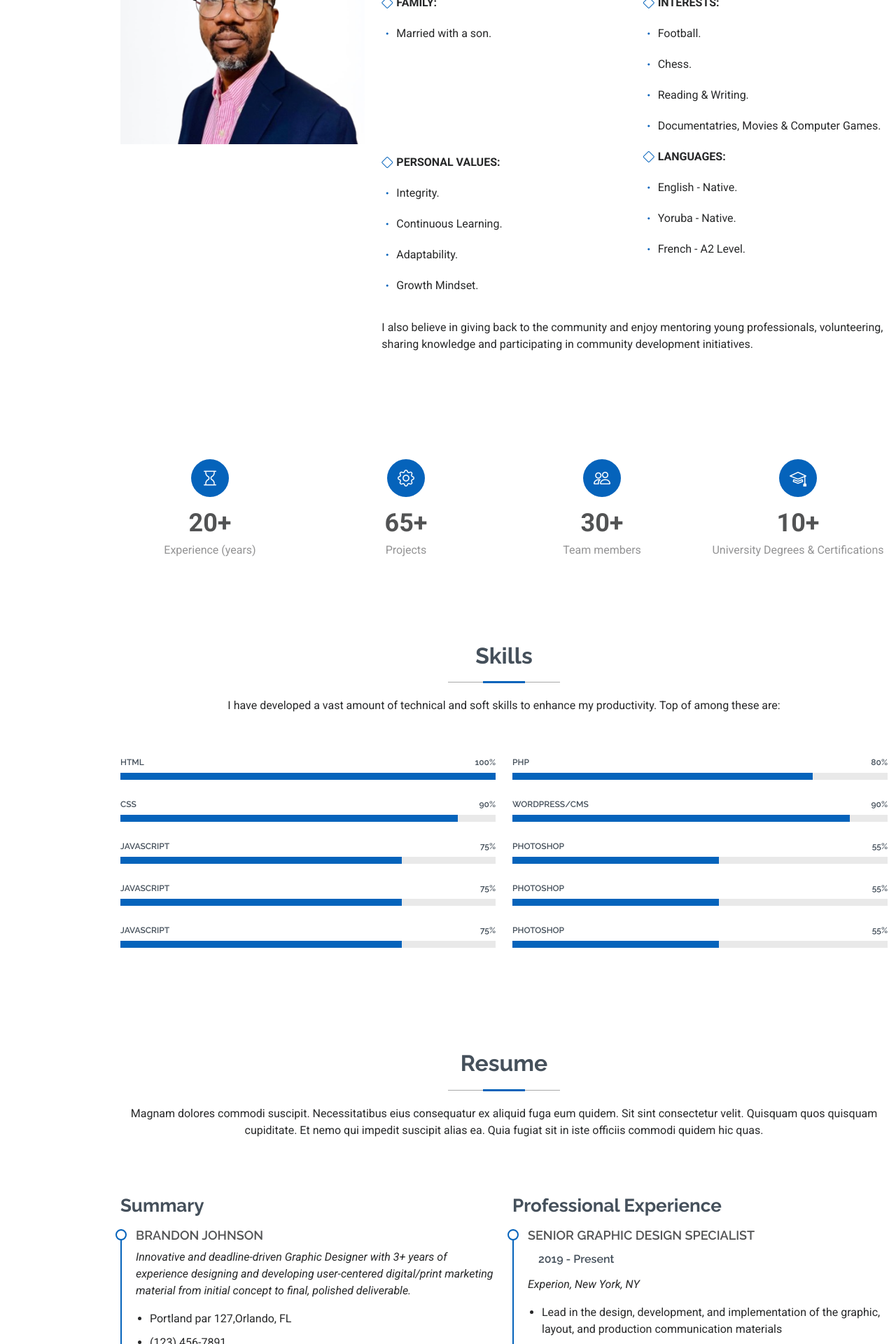
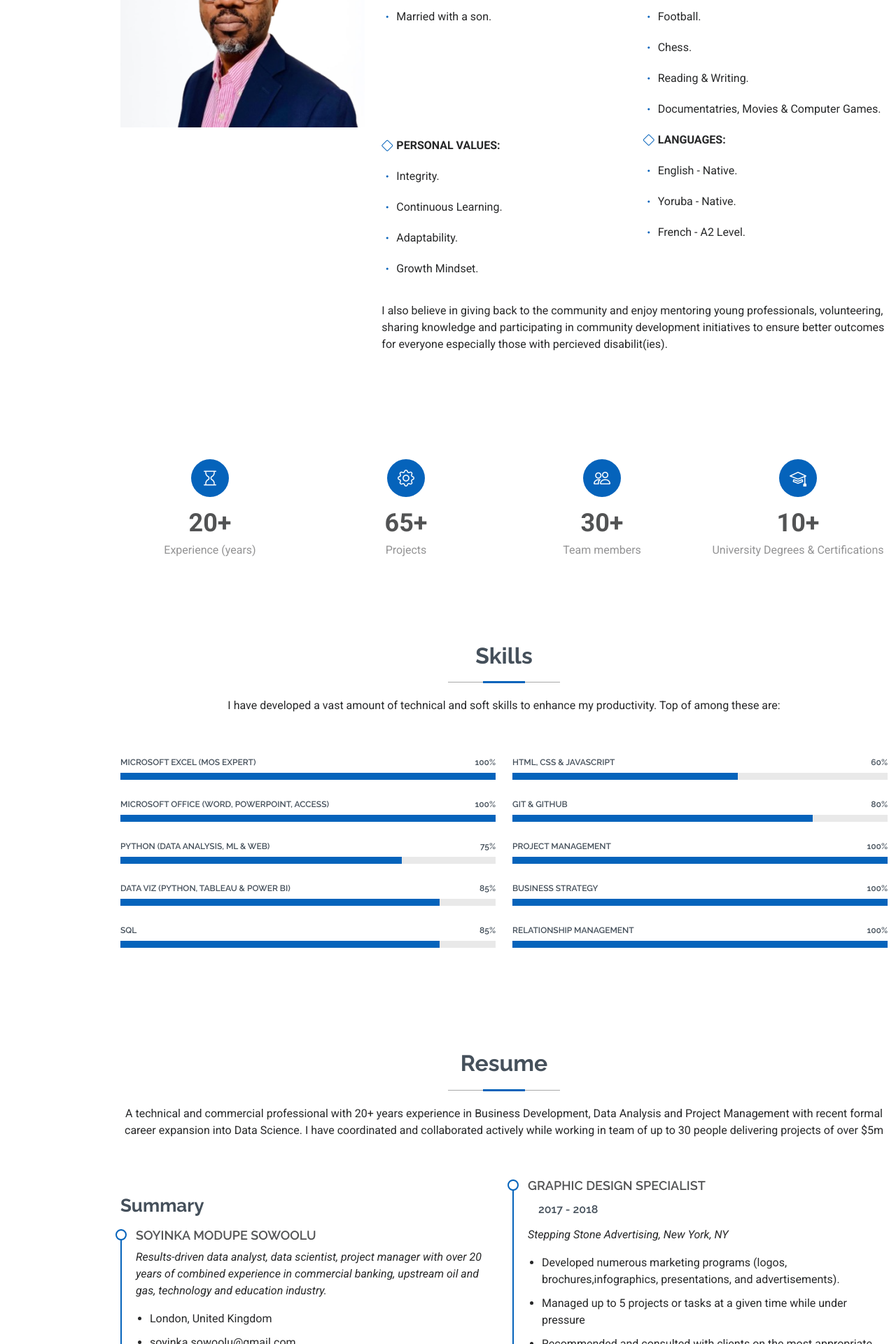
Before and after one commit to soyinkas1/Web-Profile, a Flask app: page / in a window 1280 px wide. Shown: the part 1320-3240 px from the top of the page at 70% size. Run offline with Flask 3, Linux system fonts and the light colour scheme; some libraries are stand-ins or nearby versions.

Commit message:
Resume Section Updated

```diff
--- a/templates/index.html
+++ b/templates/index.html
@@ -89,13 +89,13 @@
       <div class="container section-title" data-aos="fade-up">
         <h2>About</h2>
         <h4>My Brief Biography</h4>
-        <p>I was born in the ancient city of Ibadan, Nigeria. I had my initial education in Ibadan up until my first university degree. </p>
-        <p>I relocated to Lagos due to my acceptance into the highly competitive Management Trainee programme of defunct Gateway Bank. </p>
-        <p> After spending a good number of years in banking business analysis and development, my growth mindset and engineering background kicked in </p>
-        <p>and I expanded my career to Project Management and qualified as a PMI certified project manager in 2017. Having being exposed to the use of </p>
-        <p>computers just after leaving secondary school, I kept this passion alive learning and mastering various computer applications to varied </p>
-        <p>levels of proficiencies. Currently based in London, UK after formalising my data science and data analysis skills with an M.SC degree, </p>
-        <p>I continue to help solve real-life business challenges in a continuous learning environment</p>
+        <p>I was born in the ancient city of Ibadan, Nigeria. I had my initial education in Ibadan up until my first university degree.
+        I relocated to Lagos, Nigeria due to my acceptance into the highly competitive Management Trainee Programme of defunct Gateway  Plc.
+        After spending a good number of years in banking business analysis and development, my growth mindset and engineering background kicked in
+        and I expanded my career to Project Management and qualified as a PMI certified project manager in 2017. Having being exposed to the use of
+        computers just after leaving secondary school, I kept this passion alive learning and mastering various computer applications to varied
+        levels of proficiencies. Currently based in London, UK after formalising my data science and data analysis skills with an M.SC degree,
+        I continue to help solve real-life business challenges in a continuous learning environment</p>
       </div><!-- End Section Title -->
 
       <div class="container" data-aos="fade-up" data-aos-delay="100">
@@ -157,7 +157,9 @@
               </div>
             </div>
             <p class="py-3">
-             I also believe in giving back to the community and enjoy mentoring young professionals, volunteering, sharing knowledge and participating in community development initiatives.
+             I also believe in giving back to the community and enjoy mentoring young professionals,
+              volunteering, sharing knowledge and participating in community development initiatives to
+              ensure better outcomes for everyone especially those with percieved disabilit(ies).
             </p>
           </div>
         </div>
@@ -228,37 +230,37 @@
           <div class="col-lg-6">
 
             <div class="progress">
-              <span class="skill"><span>HTML</span> <i class="val">100%</i></span>
+              <span class="skill"><span>Microsoft Excel (MOS Expert)</span> <i class="val">100%</i></span>
               <div class="progress-bar-wrap">
                 <div class="progress-bar" role="progressbar" aria-valuenow="100" aria-valuemin="0" aria-valuemax="100"></div>
               </div>
             </div><!-- End Skills Item -->
 
             <div class="progress">
-              <span class="skill"><span>CSS</span> <i class="val">90%</i></span>
+              <span class="skill"><span>Microsoft Office (Word, PowerPoint, Access)</span> <i class="val">100%</i></span>
               <div class="progress-bar-wrap">
-                <div class="progress-bar" role="progressbar" aria-valuenow="90" aria-valuemin="0" aria-valuemax="100"></div>
+                <div class="progress-bar" role="progressbar" aria-valuenow="100" aria-valuemin="0" aria-valuemax="100"></div>
               </div>
             </div><!-- End Skills Item -->
 
             <div class="progress">
-              <span class="skill"><span>JavaScript</span> <i class="val">75%</i></span>
+              <span class="skill"><span>Python (data Analysis, ML & Web)</span> <i class="val">75%</i></span>
               <div class="progress-bar-wrap">
                 <div class="progress-bar" role="progressbar" aria-valuenow="75" aria-valuemin="0" aria-valuemax="100"></div>
               </div>
             </div><!-- End Skills Item -->
 
             <div class="progress">
-              <span class="skill"><span>JavaScript</span> <i class="val">75%</i></span>
+              <span class="skill"><span>Data Viz (Python, Tableau & Power BI)</span> <i class="val">85%</i></span>
               <div class="progress-bar-wrap">
-                <div class="progress-bar" role="progressbar" aria-valuenow="75" aria-valuemin="0" aria-valuemax="100"></div>
+                <div class="progress-bar" role="progressbar" aria-valuenow="85" aria-valuemin="0" aria-valuemax="100"></div>
               </div>
             </div><!-- End Skills Item -->
 
             <div class="progress">
-              <span class="skill"><span>JavaScript</span> <i class="val">75%</i></span>
+              <span class="skill"><span>SQL</span> <i class="val">85%</i></span>
               <div class="progress-bar-wrap">
-                <div class="progress-bar" role="progressbar" aria-valuenow="75" aria-valuemin="0" aria-valuemax="100"></div>
+                <div class="progress-bar" role="progressbar" aria-valuenow="85" aria-valuemin="0" aria-valuemax="100"></div>
               </div>
             </div><!-- End Skills Item -->
 
@@ -267,37 +269,37 @@
           <div class="col-lg-6">
 
             <div class="progress">
-              <span class="skill"><span>PHP</span> <i class="val">80%</i></span>
+              <span class="skill"><span>HTML, CSS & Javascript</span> <i class="val">60%</i></span>
+              <div class="progress-bar-wrap">
+                <div class="progress-bar" role="progressbar" aria-valuenow="60" aria-valuemin="0" aria-valuemax="100"></div>
+              </div>
+            </div><!-- End Skills Item -->
+
+            <div class="progress">
+              <span class="skill"><span>Git & Github</span> <i class="val">80%</i></span>
               <div class="progress-bar-wrap">
                 <div class="progress-bar" role="progressbar" aria-valuenow="80" aria-valuemin="0" aria-valuemax="100"></div>
               </div>
             </div><!-- End Skills Item -->
 
             <div class="progress">
-              <span class="skill"><span>WordPress/CMS</span> <i class="val">90%</i></span>
+              <span class="skill"><span>Project Management</span> <i class="val">100%</i></span>
               <div class="progress-bar-wrap">
-                <div class="progress-bar" role="progressbar" aria-valuenow="90" aria-valuemin="0" aria-valuemax="100"></div>
+                <div class="progress-bar" role="progressbar" aria-valuenow="100" aria-valuemin="0" aria-valuemax="100"></div>
               </div>
             </div><!-- End Skills Item -->
 
             <div class="progress">
-              <span class="skill"><span>Photoshop</span> <i class="val">55%</i></span>
+              <span class="skill"><span>Business Strategy</span> <i class="val">100%</i></span>
               <div class="progress-bar-wrap">
-                <div class="progress-bar" role="progressbar" aria-valuenow="55" aria-valuemin="0" aria-valuemax="100"></div>
+                <div class="progress-bar" role="progressbar" aria-valuenow="100" aria-valuemin="0" aria-valuemax="100"></div>
               </div>
             </div><!-- End Skills Item -->
 
             <div class="progress">
-              <span class="skill"><span>Photoshop</span> <i class="val">55%</i></span>
+              <span class="skill"><span>Relationship Management</span> <i class="val">100%</i></span>
               <div class="progress-bar-wrap">
-                <div class="progress-bar" role="progressbar" aria-valuenow="55" aria-valuemin="0" aria-valuemax="100"></div>
-              </div>
-            </div><!-- End Skills Item -->
-
-            <div class="progress">
-              <span class="skill"><span>Photoshop</span> <i class="val">55%</i></span>
-              <div class="progress-bar-wrap">
-                <div class="progress-bar" role="progressbar" aria-valuenow="55" aria-valuemin="0" aria-valuemax="100"></div>
+                <div class="progress-bar" role="progressbar" aria-valuenow="100" aria-valuemin="0" aria-valuemax="100"></div>
               </div>
             </div><!-- End Skills Item -->
 
@@ -315,7 +317,9 @@
       <!-- Section Title -->
       <div class="container section-title" data-aos="fade-up">
         <h2>Resume</h2>
-        <p>Magnam dolores commodi suscipit. Necessitatibus eius consequatur ex aliquid fuga eum quidem. Sit sint consectetur velit. Quisquam quos quisquam cupiditate. Et nemo qui impedit suscipit alias ea. Quia fugiat sit in iste officiis commodi quidem hic quas.</p>
+        <p>A technical and commercial professional with 20+ years experience in Business Development,
+          Data Analysis and Project Management with recent formal career expansion into Data Science.
+           I have coordinated and collaborated actively while working in team of up to 30 people delivering projects of over $5m</p>
       </div><!-- End Section Title -->
 
       <div class="container">
@@ -326,12 +330,11 @@
             <h3 class="resume-title">Summary</h3>
 
             <div class="resume-item pb-0">
-              <h4>Brandon Johnson</h4>
-              <p><em>Innovative and deadline-driven Graphic Designer with 3+ years of experience designing and developing user-centered digital/print marketing material from initial concept to final, polished deliverable.</em></p>
+              <h4>Soyinka Modupe Sowoolu</h4>
+              <p><em>Results-driven data analyst, data scientist, project manager with over 20 years of combined experience in commercial banking, upstream oil and gas, technology and education industry. </em></p>
               <ul>
-                <li>Portland par 127,Orlando, FL</li>
-                <li>(123) 456-7891</li>
-                <li>alice.barkley@example.com</li>
+                <li>London, United Kingdom</li>
+                <li>soyinka.sowoolu@gmail.com</li>
               </ul>
             </div><!-- Edn Resume Item -->
 
@@ -350,21 +353,92 @@
               <p>Quia nobis sequi est occaecati aut. Repudiandae et iusto quae reiciendis et quis Eius vel ratione eius unde vitae rerum voluptates asperiores voluptatem Earum molestiae consequatur neque etlon sader mart dila</p>
             </div><!-- Edn Resume Item -->
 
+            <h3 class="resume-title">Professional Experience</h3>
+
+
+            <div class="resume-item">
+              <h4>Graphic design specialist</h4>
+              <h5>2017 - 2018</h5>
+              <p><em>Stepping Stone Advertising, New York, NY</em></p>
+              <ul>
+                <li>Developed numerous marketing programs (logos, brochures,infographics, presentations, and advertisements).</li>
+                <li>Managed up to 5 projects or tasks at a given time while under pressure</li>
+                <li>Recommended and consulted with clients on the most appropriate graphic design</li>
+                <li>Created 4+ design presentations and proposals a month for clients and account managers</li>
+              </ul>
+            </div><!-- Edn Resume Item -->
+
+            <div class="resume-item">
+              <h4>Graphic design specialist</h4>
+              <h5>2017 - 2018</h5>
+              <p><em>Stepping Stone Advertising, New York, NY</em></p>
+              <ul>
+                <li>Developed numerous marketing programs (logos, brochures,infographics, presentations, and advertisements).</li>
+                <li>Managed up to 5 projects or tasks at a given time while under pressure</li>
+                <li>Recommended and consulted with clients on the most appropriate graphic design</li>
+                <li>Created 4+ design presentations and proposals a month for clients and account managers</li>
+              </ul>
+            </div><!-- Edn Resume Item -->
+
+            <div class="resume-item">
+              <h4>Graphic design specialist</h4>
+              <h5>2017 - 2018</h5>
+              <p><em>Stepping Stone Advertising, New York, NY</em></p>
+              <ul>
+                <li>Developed numerous marketing programs (logos, brochures,infographics, presentations, and advertisements).</li>
+                <li>Managed up to 5 projects or tasks at a given time while under pressure</li>
+                <li>Recommended and consulted with clients on the most appropriate graphic design</li>
+                <li>Created 4+ design presentations and proposals a month for clients and account managers</li>
+              </ul>
+            </div><!-- Edn Resume Item -->
+
+
+
           </div>
 
           <div class="col-lg-6" data-aos="fade-up" data-aos-delay="200">
-            <h3 class="resume-title">Professional Experience</h3>
+
+
+
+
             <div class="resume-item">
-              <h4>Senior graphic design specialist</h4>
-              <h5>2019 - Present</h5>
-              <p><em>Experion, New York, NY </em></p>
+              <h4>Graphic design specialist</h4>
+              <h5>2017 - 2018</h5>
+              <p><em>Stepping Stone Advertising, New York, NY</em></p>
               <ul>
-                <li>Lead in the design, development, and implementation of the graphic, layout, and production communication materials</li>
-                <li>Delegate tasks to the 7 members of the design team and provide counsel on all aspects of the project. </li>
-                <li>Supervise the assessment of all graphic materials in order to ensure quality and accuracy of the design</li>
-                <li>Oversee the efficient use of production project budgets ranging from $2,000 - $25,000</li>
+                <li>Developed numerous marketing programs (logos, brochures,infographics, presentations, and advertisements).</li>
+                <li>Managed up to 5 projects or tasks at a given time while under pressure</li>
+                <li>Recommended and consulted with clients on the most appropriate graphic design</li>
+                <li>Created 4+ design presentations and proposals a month for clients and account managers</li>
               </ul>
             </div><!-- Edn Resume Item -->
+
+            <div class="resume-item">
+              <h4>Graphic design specialist</h4>
+              <h5>2017 - 2018</h5>
+              <p><em>Stepping Stone Advertising, New York, NY</em></p>
+              <ul>
+                <li>Developed numerous marketing programs (logos, brochures,infographics, presentations, and advertisements).</li>
+                <li>Managed up to 5 projects or tasks at a given time while under pressure</li>
+                <li>Recommended and consulted with clients on the most appropriate graphic design</li>
+                <li>Created 4+ design presentations and proposals a month for clients and account managers</li>
+              </ul>
+            </div><!-- Edn Resume Item -->
+
+            <div class="resume-item">
+              <h4>Graphic design specialist</h4>
+              <h5>2017 - 2018</h5>
+              <p><em>Stepping Stone Advertising, New York, NY</em></p>
+              <ul>
+                <li>Developed numerous marketing programs (logos, brochures,infographics, presentations, and advertisements).</li>
+                <li>Managed up to 5 projects or tasks at a given time while under pressure</li>
+                <li>Recommended and consulted with clients on the most appropriate graphic design</li>
+                <li>Created 4+ design presentations and proposals a month for clients and account managers</li>
+              </ul>
+            </div><!-- Edn Resume Item -->
+
+            <h3 class="resume-title">Professional Certifications</h3>
+
 
             <div class="resume-item">
               <h4>Graphic design specialist</h4>
```
